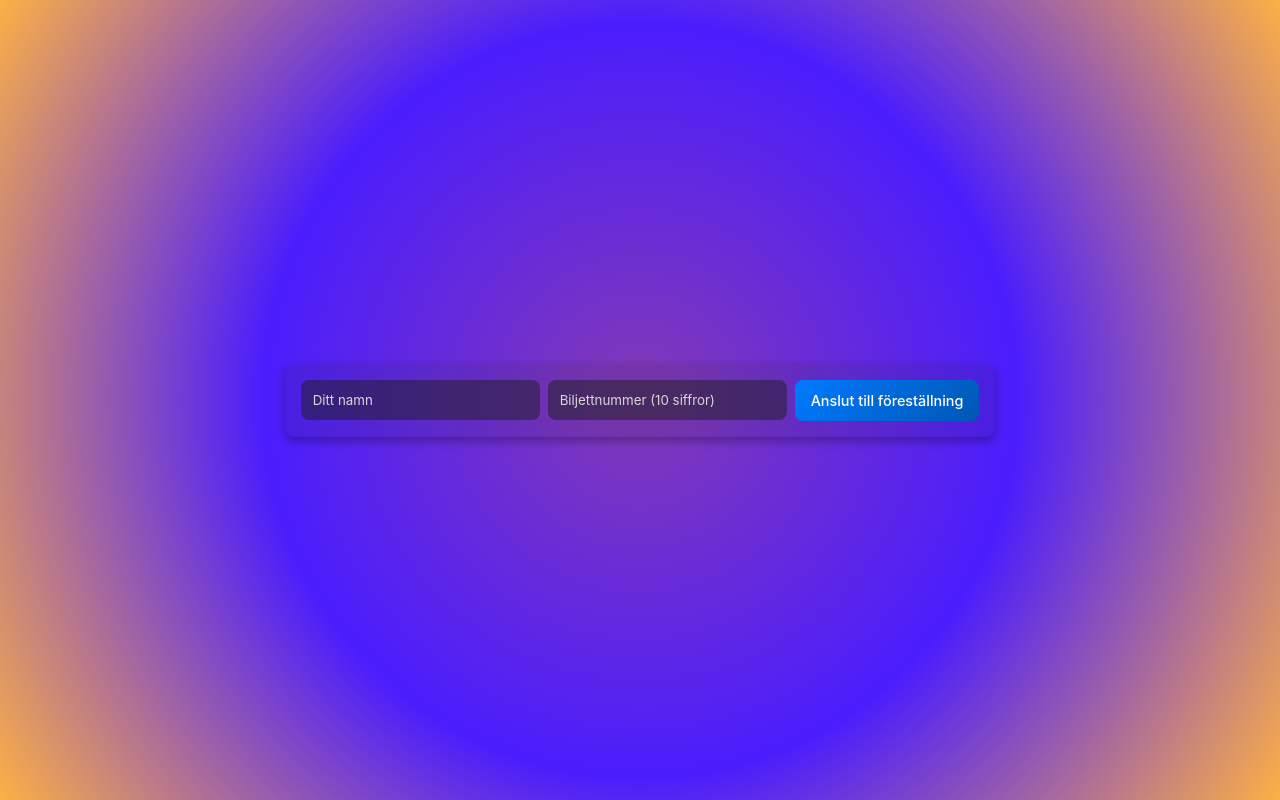
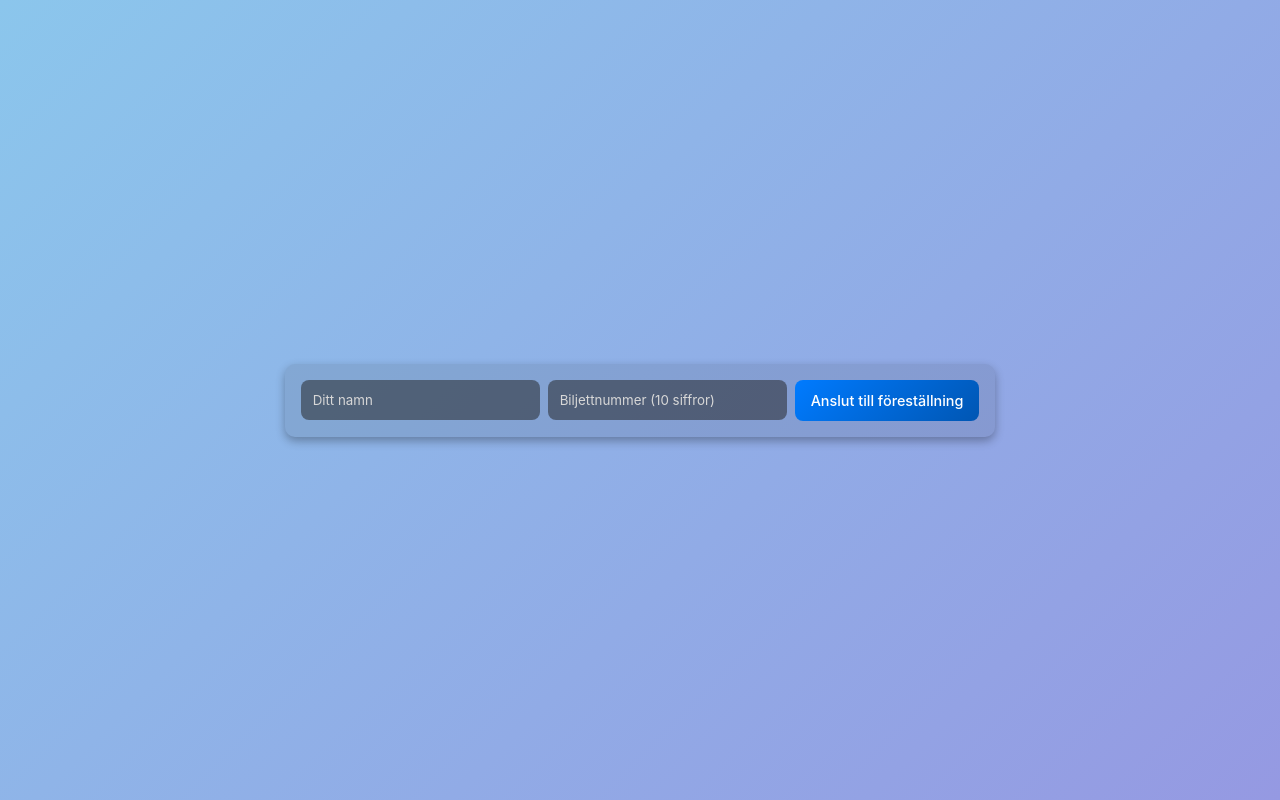
Before and after one commit to joma2304/kalaudioscope-v1, a React (Vite) app in the folder client/: page / in a window 1280 px wide. Built offline with nearby package versions, Linux system fonts and the light colour scheme; no server answers.

Commit message:
Fungerar med 360 video nu

```diff
--- a/client/src/App.css
+++ b/client/src/App.css
@@ -1,6 +1,7 @@
 body {
-    background: rgb(131,58,180);
-    background: radial-gradient(circle, rgba(131,58,180,1) 0%, rgba(75,29,253,1) 50%, rgba(252,176,69,1) 100%);
+    background-color: #8BC6EC;
+    background-image: linear-gradient(135deg, #8BC6EC 0%, #9599E2 100%);
+
     margin: 0;
     padding: 0;
 }
--- a/client/src/components/ChatApp.tsx
+++ b/client/src/components/ChatApp.tsx
@@ -9,7 +9,7 @@ import MessageForm from "./MessageForm";
 import UserList from "./UserList";
 import ActivityIndicator from "./ActivityIndicator";
 import LeaveChatButton from "./LeaveChatButton";
-import MockStream from "./MockStream";
+// import MockStream from "./MockStream";
 
 import { Canvas } from '@react-three/fiber';
 
```
